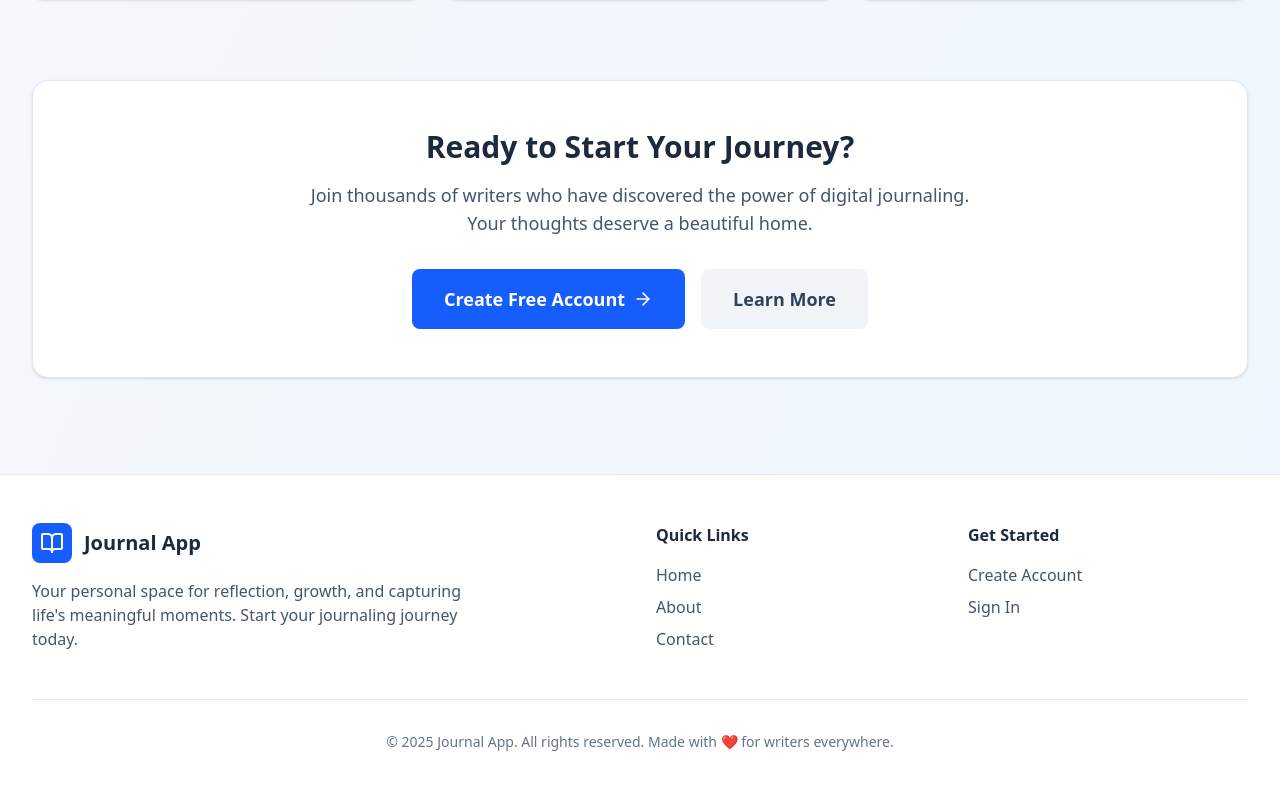
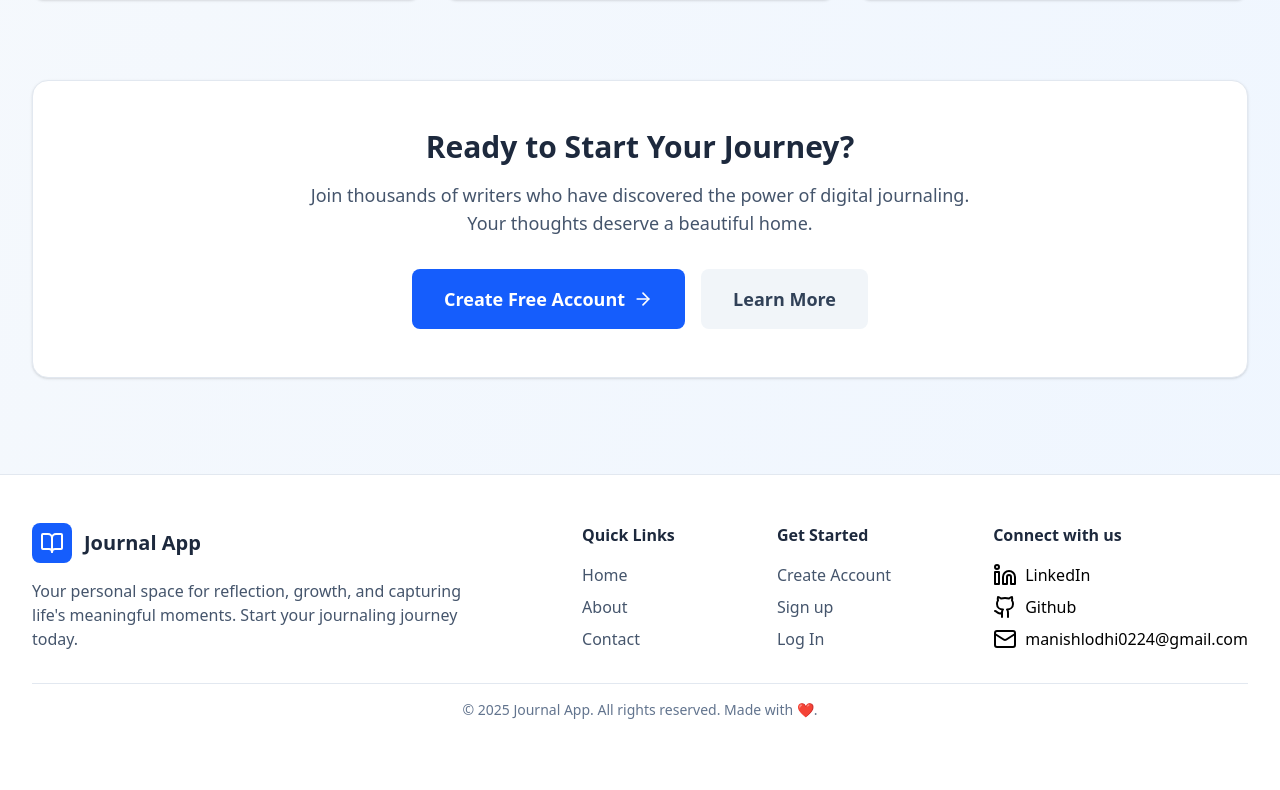
Before and after one commit to Manii0022/SBA-fullStack, a React (Vite) app in the folder Frontend/: page / in a window 1280 px wide. Shown: the part 2118-2908 px from the top of the page. After the commit the page ends 2886 px from the top, so only its background shows below. Built offline with nearby package versions, Linux system fonts and the light colour scheme.

Commit message:
footer editing

```diff
--- a/Frontend/src/components/Footer/Footer.jsx
+++ b/Frontend/src/components/Footer/Footer.jsx
@@ -1,6 +1,6 @@
 import { Link } from 'react-router-dom';
-import { BookOpen, Menu, X } from 'lucide-react';
-function FooterN() {
+import { BookOpen, Menu, X, Linkedin, Github, Mail } from 'lucide-react';
+function Footer() {
 
     const navItems = [
         { path: '/', label: 'Home' },
@@ -13,7 +13,9 @@ function FooterN() {
         <>
             <footer className="bg-white border-t border-slate-200 mt-16">
                 <div className="max-w-7xl mx-auto px-4 sm:px-6 lg:px-8 py-12">
-                    <div className="grid grid-cols-1 md:grid-cols-4 gap-8">
+
+                    <div className="flex justify-between md:grid-cols-4">
+                        {/* App info */}
                         <div className="col-span-1 md:col-span-2">
                             <div className="flex items-center space-x-3 mb-4">
                                 <div className="bg-blue-600 p-2 rounded-lg">
@@ -27,6 +29,7 @@ function FooterN() {
                             </p>
                         </div>
 
+                        {/* quick links */}
                         <div>
                             <h3 className="font-semibold text-slate-800 mb-4">Quick Links</h3>
                             <ul className="space-y-2">
@@ -40,6 +43,7 @@ function FooterN() {
                             </ul>
                         </div>
 
+                        {/* get started */}
                         <div>
                             <h3 className="font-semibold text-slate-800 mb-4">Get Started</h3>
                             <ul className="space-y-2">
@@ -49,23 +53,73 @@ function FooterN() {
                                     </Link>
                                 </li>
                                 <li>
+                                    <Link to="/signup" className="text-slate-600 hover:text-blue-600 transition-colors">
+                                        Sign up
+                                    </Link>
+                                </li>
+                                <li>
                                     <Link to="/login" className="text-slate-600 hover:text-blue-600 transition-colors">
-                                        Sign In
+                                        Log In
                                     </Link>
                                 </li>
                             </ul>
                         </div>
+
+                        {/* get in touch */}
+                        <div>
+                            <h3 className="font-semibold text-slate-800 mb-4">Connect with us</h3>
+                            <ul className='space-y-2'>
+                                <li>
+                                    <div className="flex space-x-2">
+                                        <Linkedin />
+                                        <span className='hover:text-blue-500'>
+                                            <a
+                                                href="http://www.linkedin.com/in/manish-lodhi-87392a295"
+                                                target="_blank"
+                                                rel="noopener noreferrer"
+                                            >
+                                                LinkedIn
+                                            </a>
+                                        </span>
+                                    </div>
+                                </li>
+                                <li>
+                                    <div className="flex space-x-2">
+                                        <Github />
+                                        <span className='hover:text-blue-500'>
+                                            <a
+                                                href="https://github.com/Manii0022"
+                                                target="_blank"
+                                                rel="noopener noreferrer"
+                                            >
+                                                Github
+                                            </a>
+                                        </span>
+                                    </div>
+                                </li>
+                                <li>
+                                    <div className="flex space-x-2">
+                                        <Mail />
+                                        <span>
+                                            manishlodhi0224@gmail.com
+                                        </span>
+                                    </div>
+                                </li>
+                            </ul>
+                        </div>
+
                     </div>
 
-                    <div className="border-t border-slate-200 mt-8 pt-8 text-center">
+                    <div className="  border-t border-slate-200 mt-4 pt-4 text-center">
+
                         <p className="text-slate-500 text-sm">
-                            © 2025 Journal App. All rights reserved. Made with ❤️ for writers everywhere.
+                            © 2025 Journal App. All rights reserved. Made with ❤️.
                         </p>
                     </div>
                 </div>
-            </footer>
+            </footer >
         </>
     )
 }
 
-export default FooterN;
+export default Footer;
```
